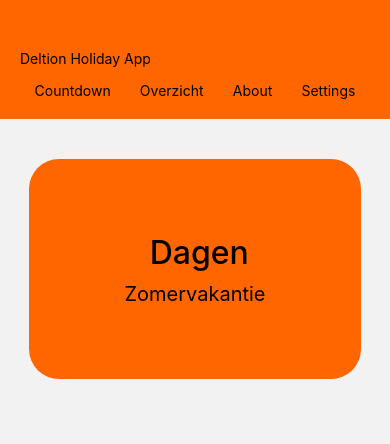
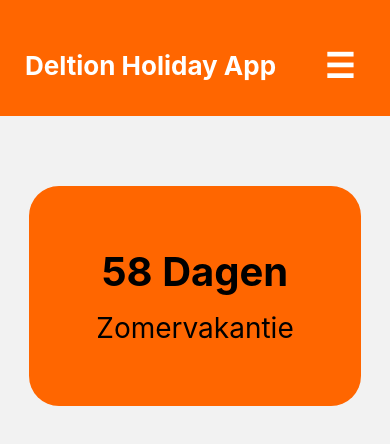
Before and after one commit to BBakkerr/Deltion-Holiday-App, a React Native app: screen / in a window 390 px wide. Shown: the top 444 px of the page. Built offline with nearby package versions, Linux system fonts and the light colour scheme; no server answers.

Commit message:
Fixed the header when it doesn't show responsiveness for mobile and not the same thing as the wireframe. Added data folder for backup if the api link doesn't like me but will change in the future. Removed and added the right countdown on the web that didn't showcase before but it's not fixed

```diff
--- a/App.js
+++ b/App.js
@@ -1,6 +1,7 @@
 import { StatusBar } from 'expo-status-bar';
-import { StyleSheet, Text, View } from 'react-native';
+import { View } from 'react-native';
 import { useState } from 'react';
+
 import styles from './styles/globalStyles';
 
 // COMPONENTS
@@ -12,24 +13,29 @@ import Overzicht from './screens/OverzichtScreen';
 import About from './screens/AboutScreen';
 import Settings from './screens/SettingsScreen';
 
+export default function App() {
 
-
-export default function App() {
-  const [page, setPage] = useState('Countdown');
+  const [page, setPage] = useState('countdown');
 
   return (
     <View style={styles.container}>
-      <Header setPage={setPage} />
 
-      {/* CONTENT */}
+      <Header
+        currentPage={page}
+        setCurrentPage={setPage}
+      />
+
       <View style={styles.content}>
-        {page === 'Countdown' && <Countdown />}
-        {page === 'Overzicht' && <Overzicht />}
-        {page === 'About' && <About />}
-        {page === 'Settings' && <Settings />}
+
+        {page === 'countdown' && <Countdown />}
+        {page === 'overzicht' && <Overzicht />}
+        {page === 'about' && <About />}
+        {page === 'settings' && <Settings />}
+
       </View>
 
       <StatusBar style="light" />
+
     </View>
   );
 }
--- /dev/null
+++ b/api/data/holidayData.js
@@ -0,0 +1,32 @@
+export const holidayData = [
+  {
+    content: [
+      {
+        schoolyear: '2025-2026',
+
+        vacations: [
+          {
+            type: 'Zomervakantie',
+
+            regions: [
+              {
+                region: 'noord',
+                startdate: '2026-07-04T00:00:00.000Z',
+              },
+
+              {
+                region: 'midden',
+                startdate: '2026-07-18T00:00:00.000Z',
+              },
+
+              {
+                region: 'zuid',
+                startdate: '2026-07-11T00:00:00.000Z',
+              },
+            ],
+          },
+        ],
+      },
+    ],
+  },
+];
--- a/components/Header.js
+++ b/components/Header.js
@@ -1,29 +1,55 @@
-import { View, Text, Pressable, StyleSheet } from 'react-native';
+import { useState } from 'react';
+import { View, Text, TouchableOpacity, SafeAreaView } from 'react-native';
 import styles from '../styles/globalStyles';
-export default function Header({ setPage }) {
-    return (
-        <View style={styles.logo}>
-            <Text>Deltion Holiday App</Text>
-           <Pressable onPress={() => setPage('Countdown')}>
 
-                </Pressable>
-            <View style={styles.nav}>
-                <Pressable onPress={() => setPage('Countdown')}>
-                    <Text>Countdown</Text>
-                </Pressable>
+export default function Header({ currentPage, setCurrentPage }) {
+  const [menuOpen, setMenuOpen] = useState(false);
 
-                <Pressable onPress={() => setPage('Overzicht')}>
-                    <Text>Overzicht</Text>
-                </Pressable>
+  function goToPage(page) {
+    setCurrentPage(page);
+    setMenuOpen(false);
+  }
 
-                <Pressable onPress={() => setPage('About')}>
-                    <Text>About</Text>
-                </Pressable>
+  return (
+    <SafeAreaView style={styles.headerSafeArea}>
+      <View style={styles.logo}>
+        <View style={styles.headerTop}>
+          <Text style={styles.title}>Deltion Holiday App</Text>
 
-                <Pressable onPress={() => setPage('Settings')}>
-                    <Text>Settings</Text>
-                </Pressable>
-            </View>
+          <TouchableOpacity
+            style={styles.hamburger}
+            onPress={() => setMenuOpen(!menuOpen)}
+          >
+            <Text style={styles.hamburgerText}>☰</Text>
+          </TouchableOpacity>
         </View>
-    );
+
+        <View style={[styles.nav, menuOpen && styles.navOpen]}>
+          <TouchableOpacity onPress={() => goToPage('countdown')}>
+            <Text style={[styles.navText, currentPage === 'countdown' && styles.activeNavText]}>
+              Countdown
+            </Text>
+          </TouchableOpacity>
+
+          <TouchableOpacity onPress={() => goToPage('overzicht')}>
+            <Text style={[styles.navText, currentPage === 'overzicht' && styles.activeNavText]}>
+              Overzicht
+            </Text>
+          </TouchableOpacity>
+
+          <TouchableOpacity onPress={() => goToPage('about')}>
+            <Text style={[styles.navText, currentPage === 'about' && styles.activeNavText]}>
+              About
+            </Text>
+          </TouchableOpacity>
+
+          <TouchableOpacity onPress={() => goToPage('settings')}>
+            <Text style={[styles.navText, currentPage === 'settings' && styles.activeNavText]}>
+              Settings
+            </Text>
+          </TouchableOpacity>
+        </View>
+      </View>
+    </SafeAreaView>
+  );
 }
--- a/screens/CountdownScreen.js
+++ b/screens/CountdownScreen.js
@@ -3,7 +3,8 @@ import { View, Text } from 'react-native';
 
 import styles from '../styles/globalStyles';
 
-import { getHolidayData } from '../api/holidayApi';
+// import { getHolidayData } from '../api/holidayApi';
+import { holidayData } from '../api/data/holidayData';
 
 import {
   getSchoolYear,
@@ -25,7 +26,7 @@ export default function CountdownScreen() {
 
   async function loadData() {
 
-    const data = await getHolidayData();
+    const data = holidayData;
 
     const schoolData =
       getSchoolYear(data, '2025-2026');
--- a/styles/globalStyles.js
+++ b/styles/globalStyles.js
@@ -1,4 +1,7 @@
-import { StyleSheet } from 'react-native';
+import { StyleSheet, Dimensions } from 'react-native';
+
+const screenWidth = Dimensions.get('window').width;
+const isMobile = screenWidth < 700;
 
 const styles = StyleSheet.create({
 
@@ -7,50 +10,98 @@ const styles = StyleSheet.create({
     backgroundColor: '#f2f2f2',
   },
 
-  logo: {
-    paddingTop: 50,
-    paddingBottom: 20,
-    paddingHorizontal: 20,
-    backgroundColor: '#ff6600',
+  content: {
+    flex: 1,
   },
 
-  nav: {
+  // Header
+  headerSafeArea: {
+    backgroundColor: '#ff6600',
+    zIndex: 999,
+  },
+
+  logo: {
+    backgroundColor: '#ff6600',
+    paddingHorizontal: 25,
+    paddingTop: isMobile ? 35 : 20,
+    paddingBottom: 20,
+  },
+
+  headerTop: {
     flexDirection: 'row',
-    justifyContent: 'space-around',
-    marginTop: 15,
+    justifyContent: 'space-between',
+    alignItems: 'center',
   },
 
   title: {
-    fontSize: 24,
+    fontSize: isMobile ? 26 : 36,
     fontWeight: 'bold',
     color: '#fff',
   },
 
+  // Hamburger
+  hamburger: {
+    display: isMobile ? 'flex' : 'none',
+    padding: 10,
+  },
+
+  hamburgerText: {
+    fontSize: 34,
+    color: '#fff',
+    fontWeight: 'bold',
+  },
+
+  // Navigation
+  nav: {
+    display: isMobile ? 'none' : 'flex',
+    flexDirection: isMobile ? 'column' : 'row',
+    justifyContent: 'flex-end',
+    alignItems: isMobile ? 'flex-start' : 'center',
+    gap: isMobile ? 18 : 25,
+    marginTop: isMobile ? 20 : -35,
+  },
+
+  navOpen: {
+    display: 'flex',
+  },
+
+  navText: {
+    fontSize: isMobile ? 22 : 24,
+    fontWeight: 'bold',
+    color: '#fff',
+  },
+
+  activeNavText: {
+    color: '#0057d9',
+  },
+
+  // Screen
   screen: {
     flex: 1,
     backgroundColor: '#f2f2f2',
   },
 
+  // Info Block
   infoBlock: {
     padding: 20,
     marginTop: 10,
   },
 
   infoTitle: {
-    fontSize: 24,
+    fontSize: isMobile ? 22 : 28,
     fontWeight: 'bold',
     color: '#000',
   },
 
   infoYear: {
-    fontSize: 20,
+    fontSize: isMobile ? 18 : 22,
     fontWeight: 'bold',
     marginTop: 5,
     color: '#000',
   },
 
   infoGps: {
-    fontSize: 18,
+    fontSize: isMobile ? 16 : 20,
     marginTop: 5,
     color: '#000',
   },
@@ -59,32 +110,37 @@ const styles = StyleSheet.create({
     fontWeight: 'bold',
   },
 
+  // Countdown
   countdownWrapper: {
     flex: 1,
     justifyContent: 'flex-start',
     alignItems: 'center',
-    marginTop: 40,
+    marginTop: isMobile ? 70 : 40,
   },
 
   countdownBox: {
     width: '85%',
     maxWidth: 500,
-    height: 220,
+    minHeight: 220,
     backgroundColor: '#ff6600',
     borderRadius: 30,
     justifyContent: 'center',
     alignItems: 'center',
+    padding: 20,
   },
 
   countdownText: {
-    fontSize: 32,
-    fontWeight: '500',
+    fontSize: isMobile ? 40 : 52,
+    fontWeight: 'bold',
     color: '#000',
+    textAlign: 'center',
   },
+
   holidayName: {
-    fontSize: 20,
-    marginTop: 10,
+    fontSize: isMobile ? 28 : 30,
+    marginTop: 15,
     color: '#000',
+    textAlign: 'center',
   },
 
 });
```
